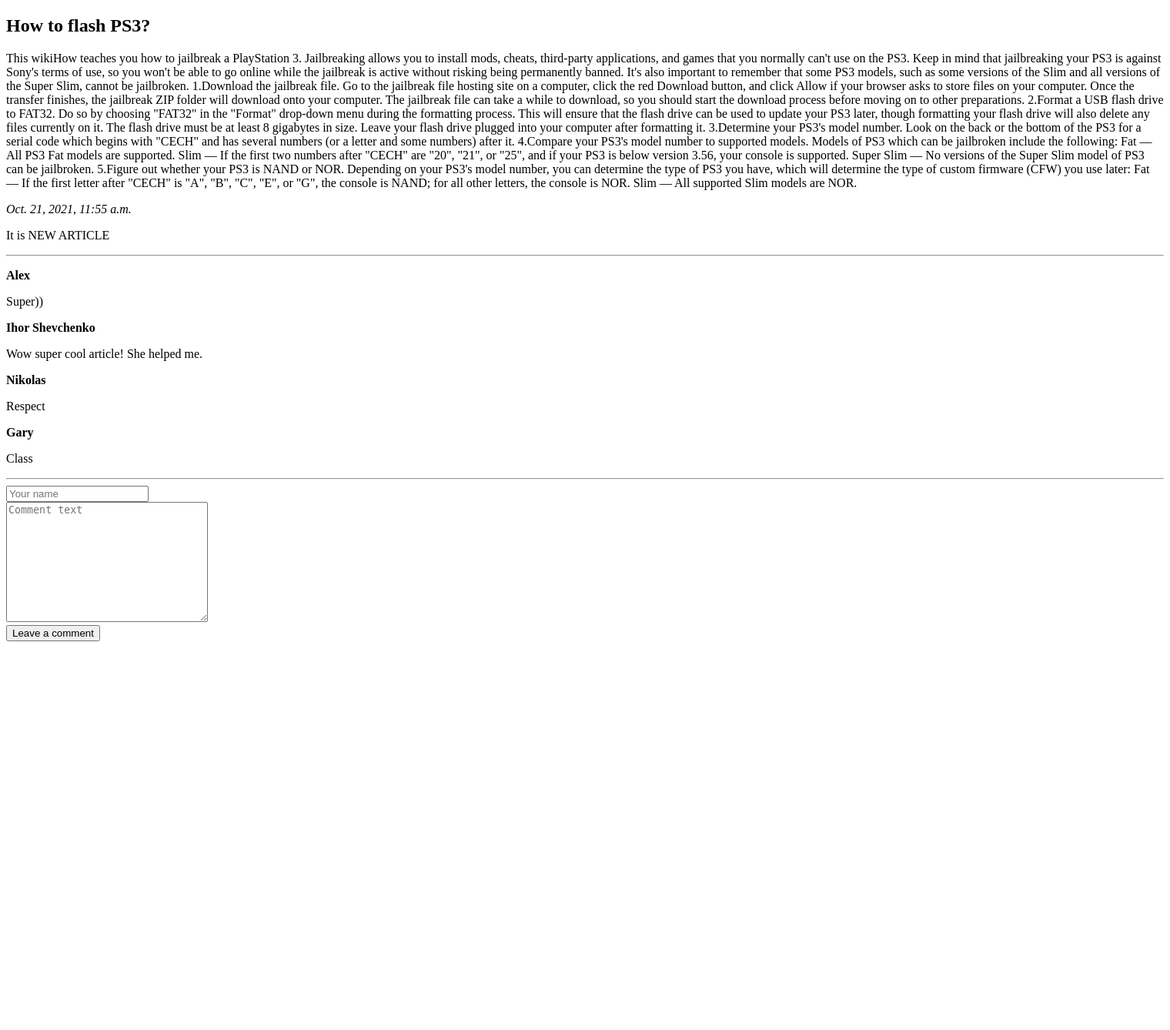
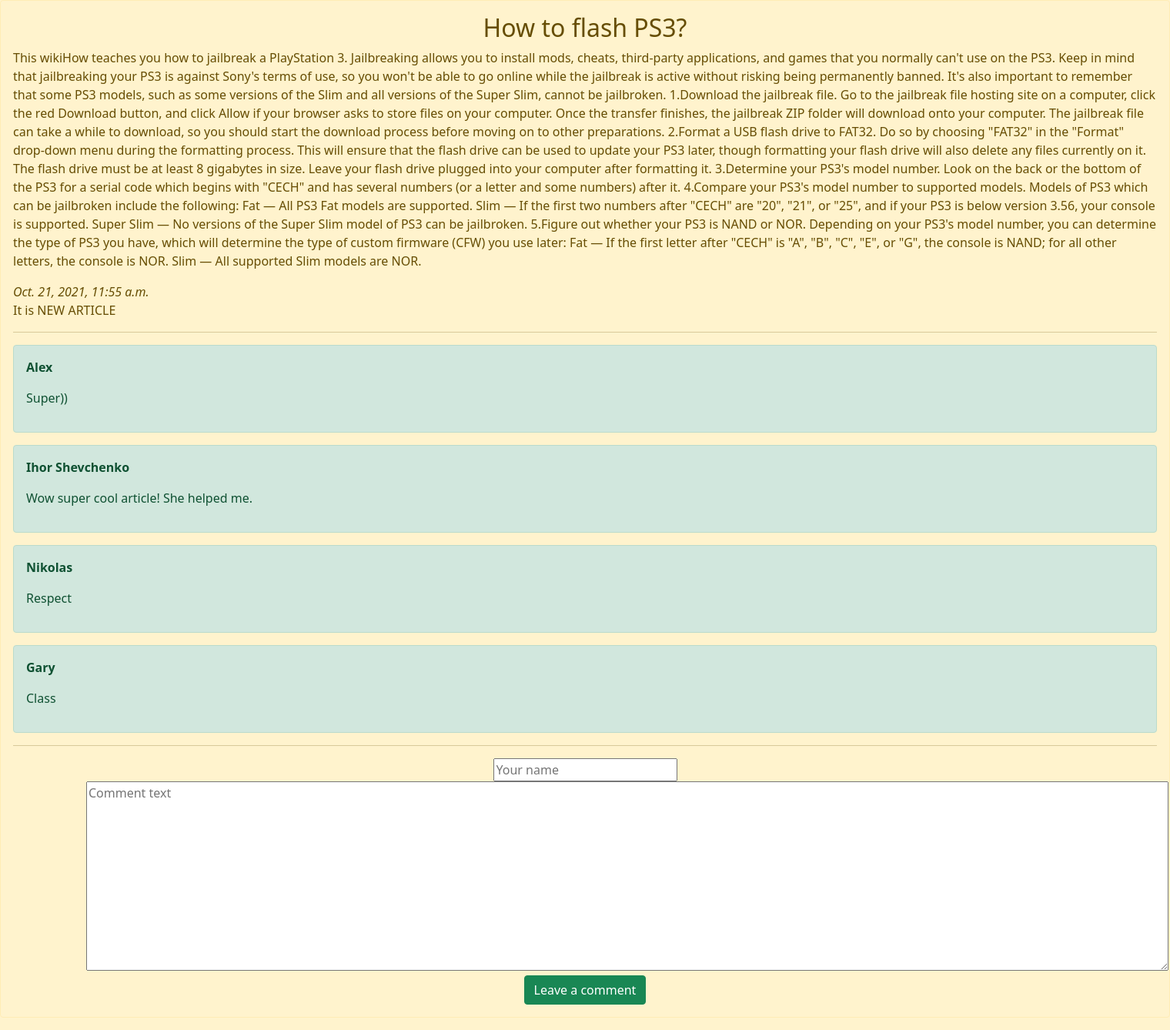
Before and after one commit to Igor-11/myblog, a Django app: page /articles/1/ in a window 1520 px wide. Shown: the whole page at 77% size. Before the commit the page ends 833 px from the top, so only its background shows below. Run offline with Django 3.2, Linux system fonts and the light colour scheme; data comes from the database, SQL or seed files in the repository.

Commit message:
Change templates in project

```diff
--- a/myblog/templates/articles/detail.html
+++ b/myblog/templates/articles/detail.html
@@ -3,7 +3,7 @@
 {% block title %}{{article.article_title}}{% endblock %}
 
 {% block content %}
-<h2>{{ article.article_title }}</h2>
+<h2 class="container text-center">{{ article.article_title }}</h2>
 
 <p>{{ article.article_text }}</p>
 
@@ -16,10 +16,12 @@
 
 {% if latest_comments_list %}
     {% for c in latest_comments_list %}
+    <div class="alert alert-success">
         <p>
             <strong>{{ c.author_name }}</strong>
             <p>{{ c.comment_text }}</p>
         </p>
+    </div>
     {% endfor %}
 
 {% else %}
@@ -28,13 +30,14 @@
 {% endif %}
 
 <hr>
-
+<div class="container text-center">
 <form action="{% url 'articles:leave_comment' article.id %}" method="POST">
     {% csrf_token %}
     <input type="text" required placeholder="Your name" name="name"><br>
-    <textarea name="text" required placeholder="Comment text" cols="30" rows="10"></textarea><br>
 
-    <button type="submit">Leave a comment</button>
+    <textarea name="text" required placeholder="Comment text" cols="150" rows="10"></textarea><br>
+
+    <button type="submit" class="btn btn-success">Leave a comment</button>
 </form>
-
+</div>
 {% endblock %}
--- a/myblog/templates/base.html
+++ b/myblog/templates/base.html
@@ -1,10 +1,11 @@
 <!DOCTYPE html>
+<link href="https://cdn.jsdelivr.net/npm/bootstrap@5.1.3/dist/css/bootstrap.min.css" rel="stylesheet" integrity="sha384-1BmE4kWBq78iYhFldvKuhfTAU6auU8tT94WrHftjDbrCEXSU1oBoqyl2QvZ6jIW3" crossorigin="anonymous">
 <html lang="en">
 <head>
     <meta charset="UTF-8">
     <title>{% block title %}My site{% endblock %}</title>
 </head>
-<body>
+<body class="alert alert-warning">
     {% block content %}{% endblock %}
 </body>
 </html>
```
Also changed, not shown: myblog/templates/articles/list.html (+11 -4 lines).
